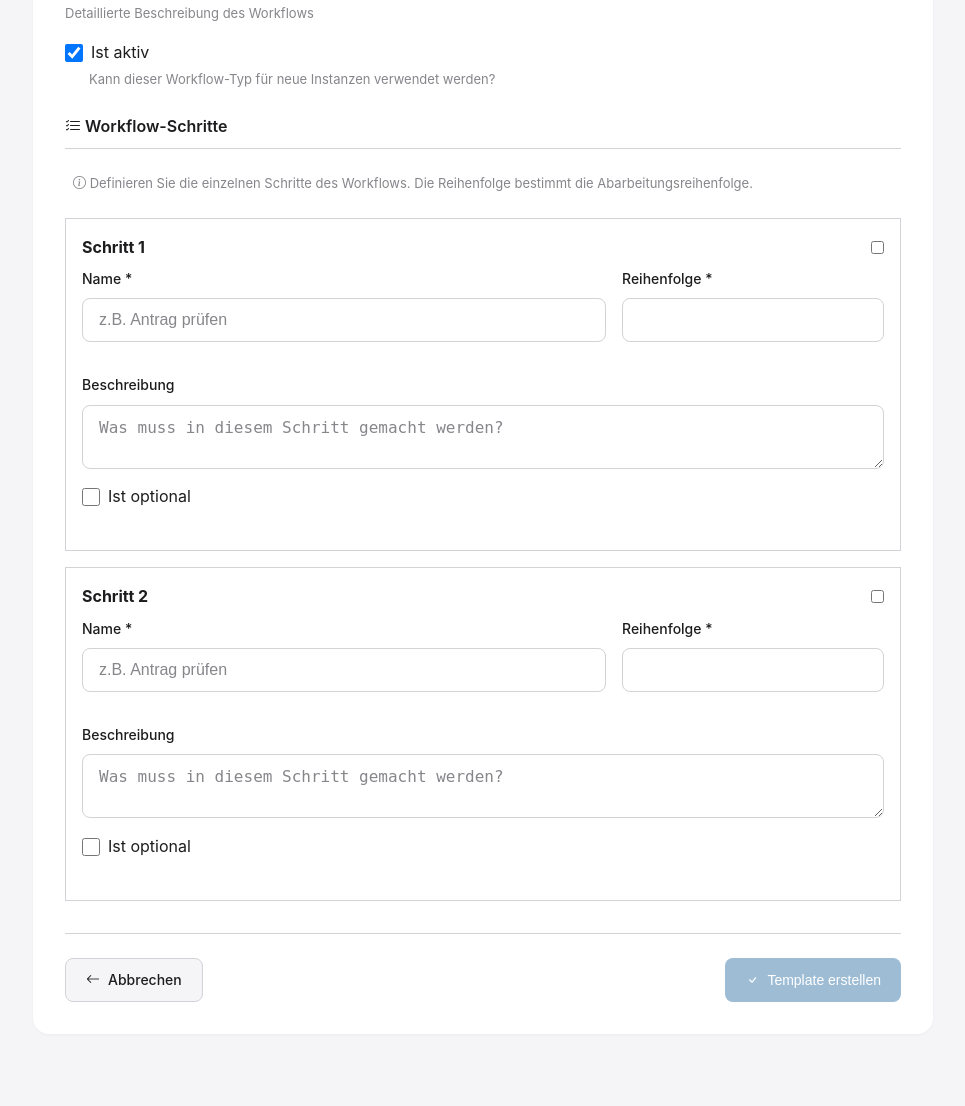
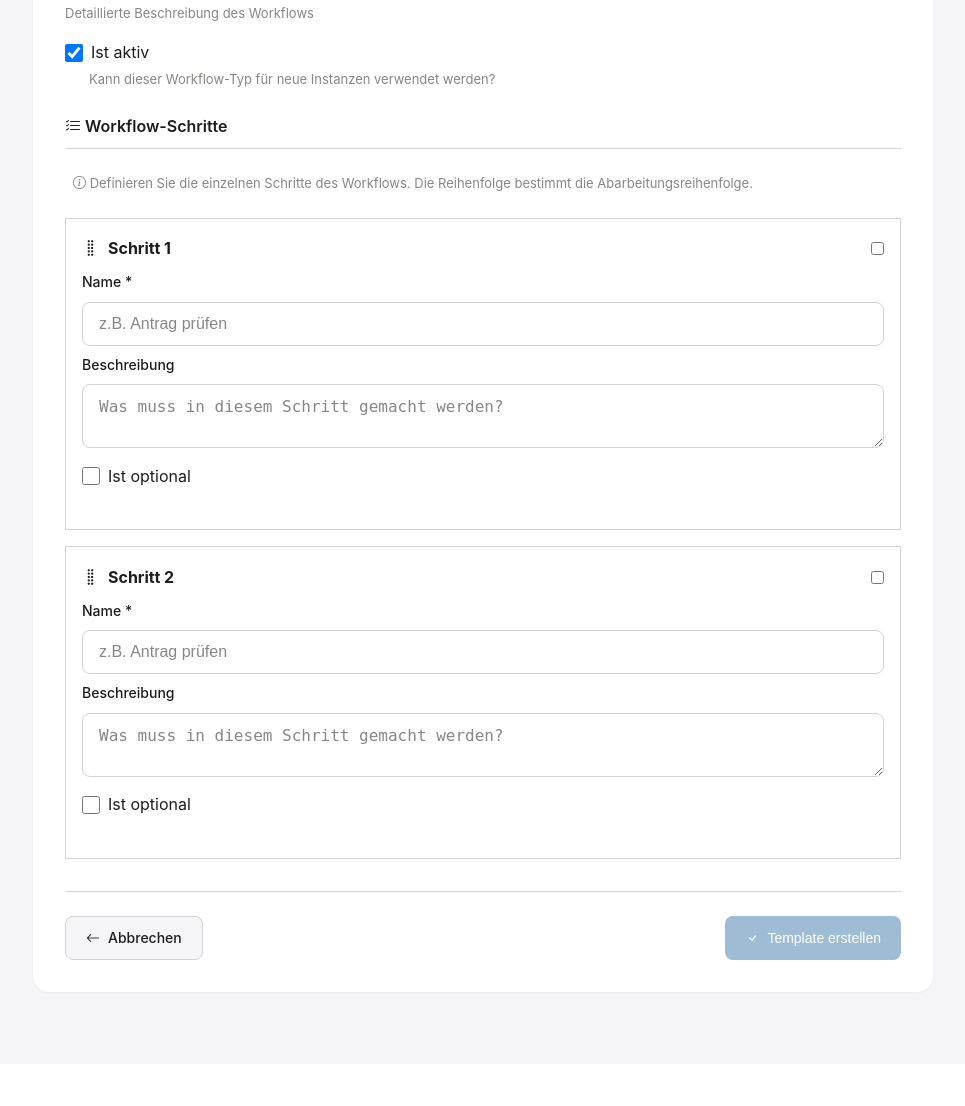
Before and after one commit to dennisjanvogt/nota, a Django app: page /templates/neu/ in a window 1280 px wide. Shown: the part 826-1932 px from the top of the page, without its empty margins (287-1252 px from the left). After the commit the page ends 1820 px from the top, so only its background shows below. Run offline with Django 5.2, Linux system fonts and the light colour scheme; a user stored in the database is signed in.

Commit message:
Add Drag & Drop für Workflow-Schritte
Implementiert intuitive Drag & Drop Funktionalität für die Verwaltung der Workflow-Schritte.

## Änderungen
- Reihenfolge-Feld ist jetzt versteckt (HiddenInput)
- Drag & Drop Griff-Icon (bi-grip-vertical) zu jedem Schritt
- JavaScript für HTML5 Drag & Drop API
- Automatische Neuberechnung der Reihenfolge nach jedem Drop
- Visuelle Feedback während des Draggings (Transparenz, gestrichelte Border)
- Schritte-Nummern werden automatisch aktualisiert

## UX Verbesserungen
- Einfacheres Umsortieren durch Ziehen statt manueller Nummerneingabe
- Sofortiges visuelles Feedback
- Keine manuelle Zahleneingabe mehr nötig

🤖 Generated with [Claude Code](https://claude.com/claude-code)

Co-Authored-By: Claude Opus 4.5 <noreply@anthropic.com>

```diff
--- a/apps/workflows/forms.py
+++ b/apps/workflows/forms.py
@@ -105,10 +105,7 @@ class WorkflowSchrittForm(forms.ModelForm):
                 'rows': 2,
                 'placeholder': 'Was muss in diesem Schritt gemacht werden?'
             }),
-            'reihenfolge': forms.NumberInput(attrs={
-                'class': 'form-control',
-                'min': '1'
-            }),
+            'reihenfolge': forms.HiddenInput(),  # Wird automatisch durch Drag & Drop gesetzt
             'ist_optional': forms.CheckboxInput(attrs={
                 'class': 'form-check-input'
             }),
--- a/templates/workflows/template_form.html
+++ b/templates/workflows/template_form.html
@@ -115,11 +115,15 @@
 
                 <div id="schritte-formset">
                     {% for schritt_form in formset %}
-                    <div class="schritt-form" style="margin-bottom: var(--spacing-md); padding: var(--spacing-md); border: 1px solid var(--border-color); border-radius: var(--border-radius); background: var(--card-background);">
+                    <div class="schritt-form" draggable="true" data-index="{{ forloop.counter0 }}" style="margin-bottom: var(--spacing-md); padding: var(--spacing-md); border: 1px solid var(--border-color); border-radius: var(--border-radius); background: var(--card-background); cursor: move;">
                         {{ schritt_form.id }}
+                        {{ schritt_form.reihenfolge }}
 
                         <div style="display: flex; justify-content: space-between; align-items: center; margin-bottom: var(--spacing-sm);">
-                            <strong style="color: var(--text-primary);">Schritt {% if schritt_form.instance.pk %}{{ schritt_form.instance.reihenfolge }}{% else %}{{ forloop.counter }}{% endif %}</strong>
+                            <div style="display: flex; align-items: center; gap: var(--spacing-sm);">
+                                <i class="bi bi-grip-vertical" style="color: var(--text-muted); font-size: 18px; cursor: grab;"></i>
+                                <strong style="color: var(--text-primary);" class="schritt-nummer">Schritt {{ forloop.counter }}</strong>
+                            </div>
                             <div>
                                 {% if formset.can_delete %}
                                 <label style="display: flex; align-items: center; gap: 4px; font-size: 13px; color: var(--danger-color); cursor: pointer;">
@@ -132,8 +136,7 @@
                             </div>
                         </div>
 
-                        <div style="display: grid; grid-template-columns: 2fr 1fr; gap: var(--spacing-md); margin-bottom: var(--spacing-sm);">
-                            <div class="form-group">
+                        <div class="form-group" style="margin-bottom: var(--spacing-sm);">
                             <label class="form-label">{{ schritt_form.name.label }} *</label>
                             {{ schritt_form.name }}
                             {% if schritt_form.name.errors %}
@@ -141,17 +144,6 @@
                                 {{ schritt_form.name.errors }}
                             </div>
                             {% endif %}
-                            </div>
-
-                            <div class="form-group">
-                                <label class="form-label">{{ schritt_form.reihenfolge.label }} *</label>
-                                {{ schritt_form.reihenfolge }}
-                                {% if schritt_form.reihenfolge.errors %}
-                                <div style="color: var(--danger-color); font-size: 13px; margin-top: 4px;">
-                                    {{ schritt_form.reihenfolge.errors }}
-                                </div>
-                                {% endif %}
-                            </div>
                         </div>
 
                         <div class="form-group" style="margin-bottom: var(--spacing-sm);">
@@ -207,5 +199,111 @@
         cursor: pointer;
         margin: 0;
     }
+    .schritt-form.dragging {
+        opacity: 0.5;
+        border: 2px dashed var(--primary-color) !important;
+    }
+    .schritt-form.drag-over {
+        border-top: 3px solid var(--primary-color) !important;
+    }
 </style>
 {% endblock %}
+
+{% block extra_js %}
+<script>
+document.addEventListener('DOMContentLoaded', function() {
+    const formset = document.getElementById('schritte-formset');
+    const schrittForms = formset.querySelectorAll('.schritt-form');
+    let draggedElement = null;
+
+    // Drag & Drop Event Handlers
+    schrittForms.forEach(form => {
+        form.addEventListener('dragstart', handleDragStart);
+        form.addEventListener('dragend', handleDragEnd);
+        form.addEventListener('dragover', handleDragOver);
+        form.addEventListener('drop', handleDrop);
+        form.addEventListener('dragleave', handleDragLeave);
+    });
+
+    function handleDragStart(e) {
+        draggedElement = this;
+        this.classList.add('dragging');
+        e.dataTransfer.effectAllowed = 'move';
+        e.dataTransfer.setData('text/html', this.innerHTML);
+    }
+
+    function handleDragEnd(e) {
+        this.classList.remove('dragging');
+
+        // Entferne alle drag-over Klassen
+        schrittForms.forEach(form => {
+            form.classList.remove('drag-over');
+        });
+    }
+
+    function handleDragOver(e) {
+        if (e.preventDefault) {
+            e.preventDefault();
+        }
+        e.dataTransfer.dropEffect = 'move';
+        return false;
+    }
+
+    function handleDrop(e) {
+        if (e.stopPropagation) {
+            e.stopPropagation();
+        }
+
+        if (draggedElement !== this) {
+            // Bestimme ob wir vor oder nach dem Element einfügen
+            const rect = this.getBoundingClientRect();
+            const midpoint = rect.top + rect.height / 2;
+
+            if (e.clientY < midpoint) {
+                // Einfügen vor diesem Element
+                formset.insertBefore(draggedElement, this);
+            } else {
+                // Einfügen nach diesem Element
+                formset.insertBefore(draggedElement, this.nextSibling);
+            }
+
+            updateReihenfolge();
+        }
+
+        return false;
+    }
+
+    function handleDragLeave(e) {
+        this.classList.remove('drag-over');
+    }
+
+    function updateReihenfolge() {
+        const forms = formset.querySelectorAll('.schritt-form');
+        forms.forEach((form, index) => {
+            // Update die sichtbare Schritt-Nummer
+            const schrittNummer = form.querySelector('.schritt-nummer');
+            if (schrittNummer) {
+                schrittNummer.textContent = `Schritt ${index + 1}`;
+            }
+
+            // Update das versteckte reihenfolge-Feld
+            const reihenfolgeInput = form.querySelector('input[name$="-reihenfolge"]');
+            if (reihenfolgeInput) {
+                reihenfolgeInput.value = index + 1;
+            }
+
+            // Update data-index
+            form.setAttribute('data-index', index);
+        });
+    }
+
+    // Initiale Reihenfolge setzen beim Laden
+    updateReihenfolge();
+
+    // Vor dem Submit nochmal updaten
+    document.getElementById('templateForm').addEventListener('submit', function(e) {
+        updateReihenfolge();
+    });
+});
+</script>
+{% endblock %}
```
Also changed, not shown: db.sqlite3. Lines whose indentation alone changed are shown as unchanged.
